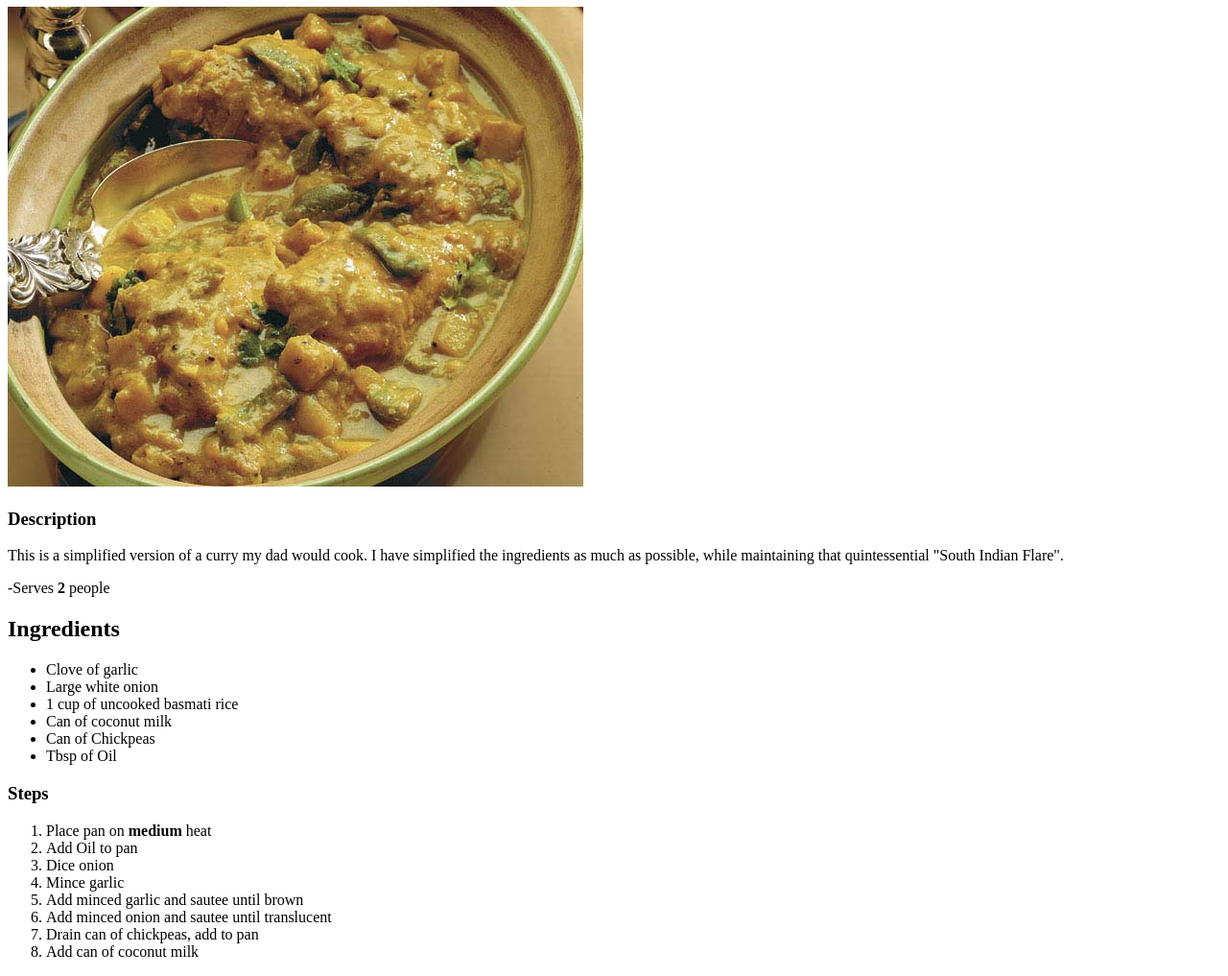
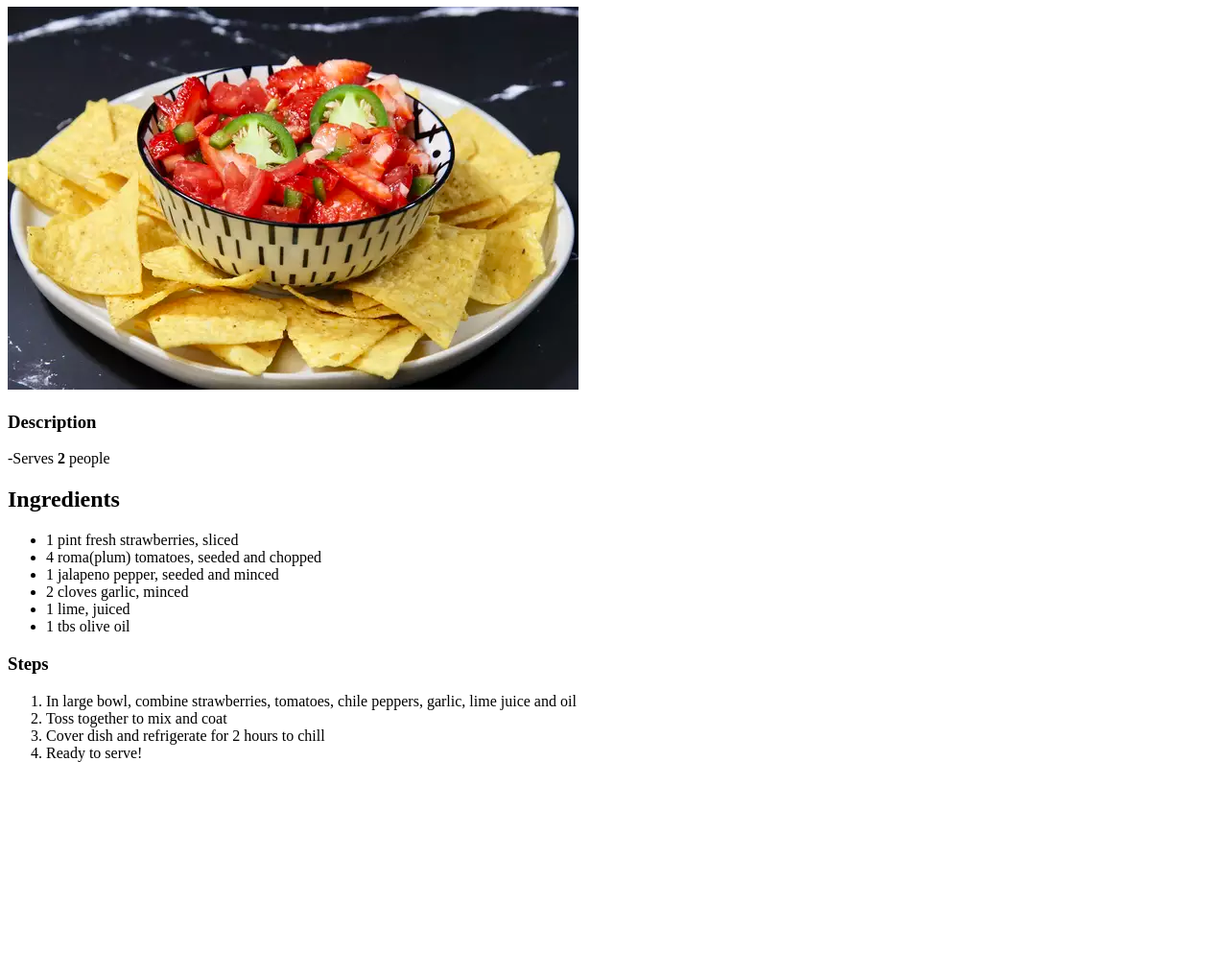
Before and after one commit to ilyahl/odin-recipes, a plain HTML site: page recipes/strawberry.html in a window 1280 px wide. Shown: the part 73-1090 px from the top of the page at 96% size. After the commit the page ends 883 px from the top, so only its background shows below. Drawn offline with Linux system fonts and the light colour scheme.

Commit message:
strawberry recipe finished

```diff
--- a/recipes/strawberry.html
+++ b/recipes/strawberry.html
@@ -2,36 +2,31 @@
 <html lang="en">
     <head>
         <meta charset="UTF-8">
-        <title>Curry Recipe</title>
+        <title>Strawberry Salsa</title>
     </head>
     <body>
-        <h1>Homemade South Indian Curry</h1>
-        <img src="../images/curryimg.jpg">
+        <h1>Strawberry Salsa</h1>
+        <img src="../images/strawberry.jpg">
         <h3>Description</h3>
         <p>
-            This is a simplified version of a curry my dad would cook.
-            I have simplified the ingredients as much as possible, while maintaining that quintessential "South Indian Flare".
+
         </p>
         <p>-Serves <b>2</b> people</p>
         <h2>Ingredients</h2>
         <ul>
-            <li>Clove of garlic</li>
-            <li>Large white onion</li>
-            <li>1 cup of uncooked basmati rice</li>
-            <li>Can of coconut milk</li>
-            <li>Can of Chickpeas</li>
-            <li>Tbsp of Oil</li>
+            <li>1 pint fresh strawberries, sliced</li>
+            <li>4 roma(plum) tomatoes, seeded and chopped</li>
+            <li>1 jalapeno pepper, seeded and minced</li>
+            <li>2 cloves garlic, minced</li>
+            <li>1 lime, juiced</li>
+            <li>1 tbs olive oil</li>
         </ul>
         <h3>Steps</h3>
         <ol>
-            <li>Place pan on <b>medium</b> heat</li>
-            <li>Add Oil to pan</li>
-            <li>Dice onion</li>
-            <li>Mince garlic</li>
-            <li>Add minced garlic and sautee until brown</li>
-            <li>Add minced onion and sautee until translucent</li>
-            <li>Drain can of chickpeas, add to pan</li>
-            <li>Add can of coconut milk</li>
+            <li>In large bowl, combine strawberries, tomatoes, chile peppers, garlic, lime juice and oil</li>
+            <li>Toss together to mix and coat</li>
+            <li>Cover dish and refrigerate for 2 hours to chill</li>
+            <li>Ready to serve!</li>
         </ol>
     </body>
 </html>
```
Also changed, not shown: index.html (+1 -1 lines).
